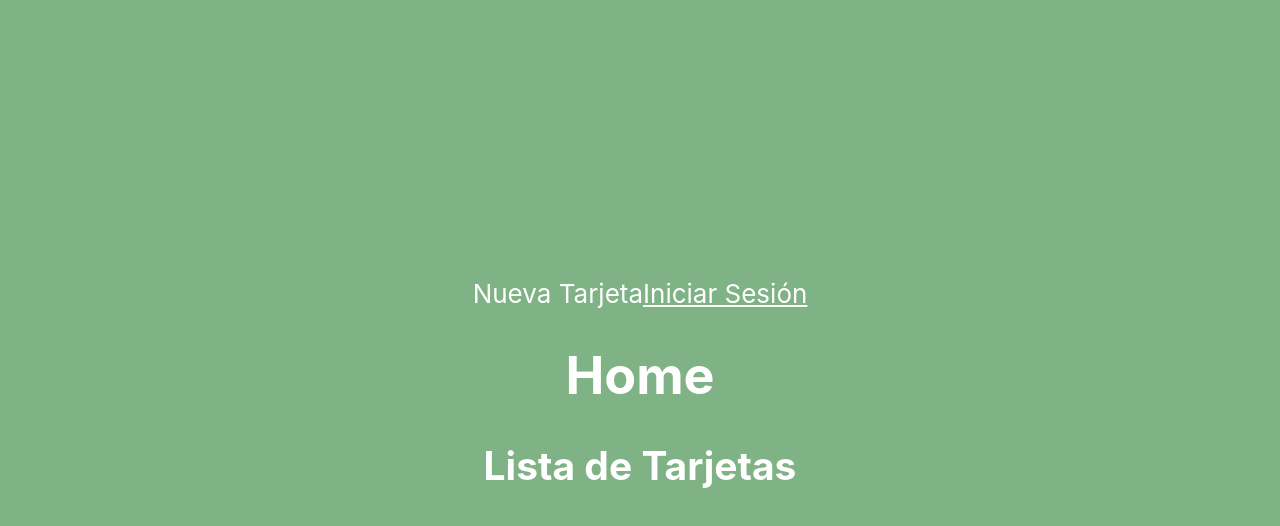
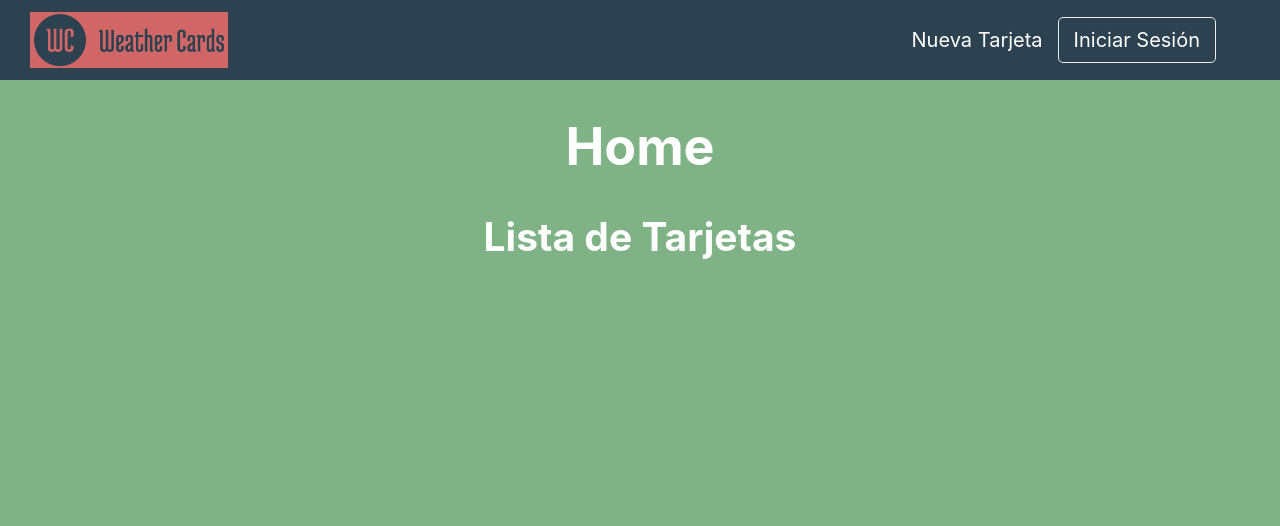
Before and after one commit to mrevilca31/pilis-mod3-vilca-hidalgo, a React (Create React App) app: page / in a window 1280 px wide. Shown: the top 526 px of the page. Built offline with nearby package versions, Linux system fonts and the light colour scheme.

Commit message:
Añadiendo estilos

```diff
--- a/src/App.css
+++ b/src/App.css
@@ -1,11 +1,7 @@
 .App {
   text-align: center;
-  background: #7FB285;
+  background: #7fb285;
   min-height: 100vh;
-  display: flex;
-  flex-direction: column;
-  align-items: center;
-  justify-content: center;
   font-size: calc(10px + 2vmin);
   color: white;
 }
--- /dev/null
+++ b/src/components/Navbar/Navbar.css
@@ -0,0 +1,40 @@
+.navigation {
+  height: 10vh;
+  width: 100vw;
+  display: flex;
+  justify-content: space-between;
+  align-items: center;
+  background-color: #2c4251;
+}
+.logo-container {
+  height: 70%;
+  width: 100px;
+}
+
+.logo {
+  height: 100%;
+  width: auto;
+  margin-left: 30%;
+}
+
+.nav-links-container {
+  width: 50%;
+  height: 100%;
+  display: flex;
+  align-items: center;
+  justify-content: flex-end;
+  margin-right: 5%;
+}
+
+.nav-link {
+  color: black;
+  text-decoration: none;
+  padding: 10px 15px;
+  cursor: pointer;
+  font-size: 20px;
+}
+
+.sign-in {
+  border: 1px solid #e9e9e9;
+  border-radius: 5px;
+}
--- a/src/components/Navbar/Navbar.jsx
+++ b/src/components/Navbar/Navbar.jsx
@@ -1,6 +1,8 @@
 import { useContext, useEffect } from "react";
 import { Link, Outlet } from "react-router-dom";
 import { UserContext } from "../../context/UserContext";
+import "./Navbar.css";
+import logo from "../../assets/logo.png";
 
 const Navbar = () => {
   const { currentUser, setCurrentUser } = useContext(UserContext);
@@ -19,9 +21,9 @@ const Navbar = () => {
   return (
     <>
       <div className="navigation">
-        {/* <Link className="logo-container" to="/">
-            <img src={palettoLogo} alt="Logo" className="logo" />
-          </Link> */}
+        <Link className="logo-container" to="/">
+          <img src={logo} alt="Logo" className="logo" />
+        </Link>
         <div className="nav-links-container">
           {currentUser ? (
             <Link className="nav-link" to="/crearCard">
--- /dev/null
+++ b/src/routes/Card/VerCard.css
@@ -0,0 +1,22 @@
+.container {
+  background-color: #dd52aa9c;
+  width: 40vw;
+  border-radius: 10px;
+  padding: 30px;
+}
+
+.card-name {
+  font-size: 40px;
+}
+
+.card-info {
+  font-size: 25px;
+}
+
+.btn-back {
+  text-decoration: none;
+  background-color: aliceblue;
+  padding: 5px;
+  border-radius: 5px;
+  font-size: 15px;
+}
--- a/src/routes/Card/VerCard.jsx
+++ b/src/routes/Card/VerCard.jsx
@@ -2,6 +2,8 @@ import { useContext, useEffect, useState } from "react";
 import { Link, useParams } from "react-router-dom";
 import { TarjetasDeClimaContext } from "../../context/TarjetasDeClimaContext";
 import { getCardInfo } from "../../service";
+import { FaHome } from "react-icons/fa";
+import "./VerCard.css";
 
 const VerCard = () => {
   const [cardInfo, setCardInfo] = useState([]);
@@ -25,17 +27,17 @@ const VerCard = () => {
   }, []);
 
   return (
-    <>
-      <h1>{card.name}</h1>
-      <h2>Latitud: {card.latitud}</h2>
-      <h2>Longitud: {card.longitud}</h2>
-      <h2>Temperatura actual: {temperatura}°C</h2>
-      <h2>Velocidad del viento: {velocidad} km/h</h2>
+    <div className="container">
+      <h1 className="card-name">{card.name}</h1>
+      <h2 className="card-info">Latitud: {card.latitud}</h2>
+      <h2 className="card-info">Longitud: {card.longitud}</h2>
+      <h2 className="card-info">Temperatura actual: {temperatura}°C</h2>
+      <h2 className="card-info">Velocidad del viento: {velocidad} km/h</h2>
 
       <Link className="btn-back" to="/">
-        Volver al Inicio
+        <FaHome /> Volver al Inicio
       </Link>
-    </>
+    </div>
   );
 };
 
```
Also changed, not shown: src/assets/logo.png (added).
